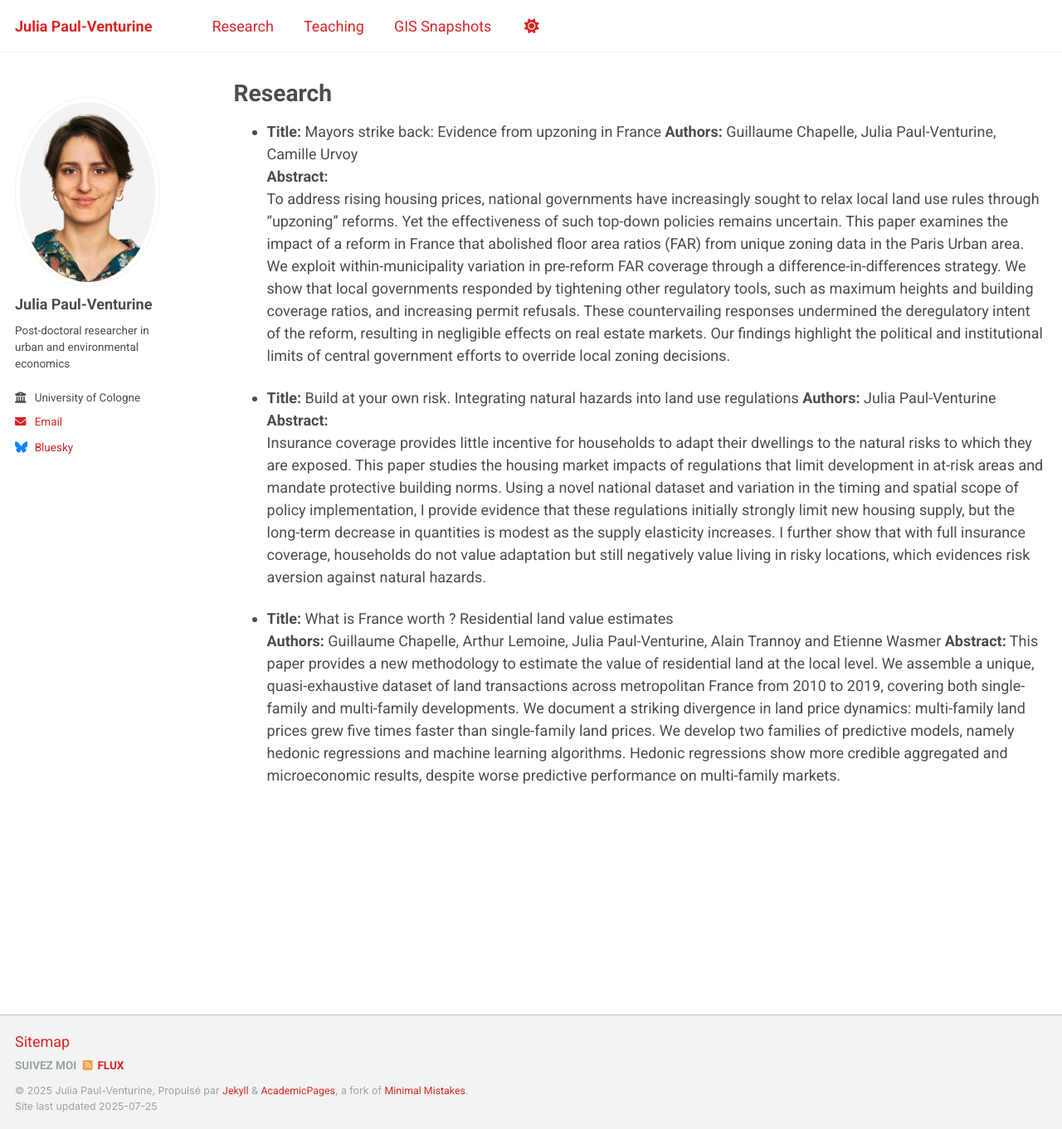
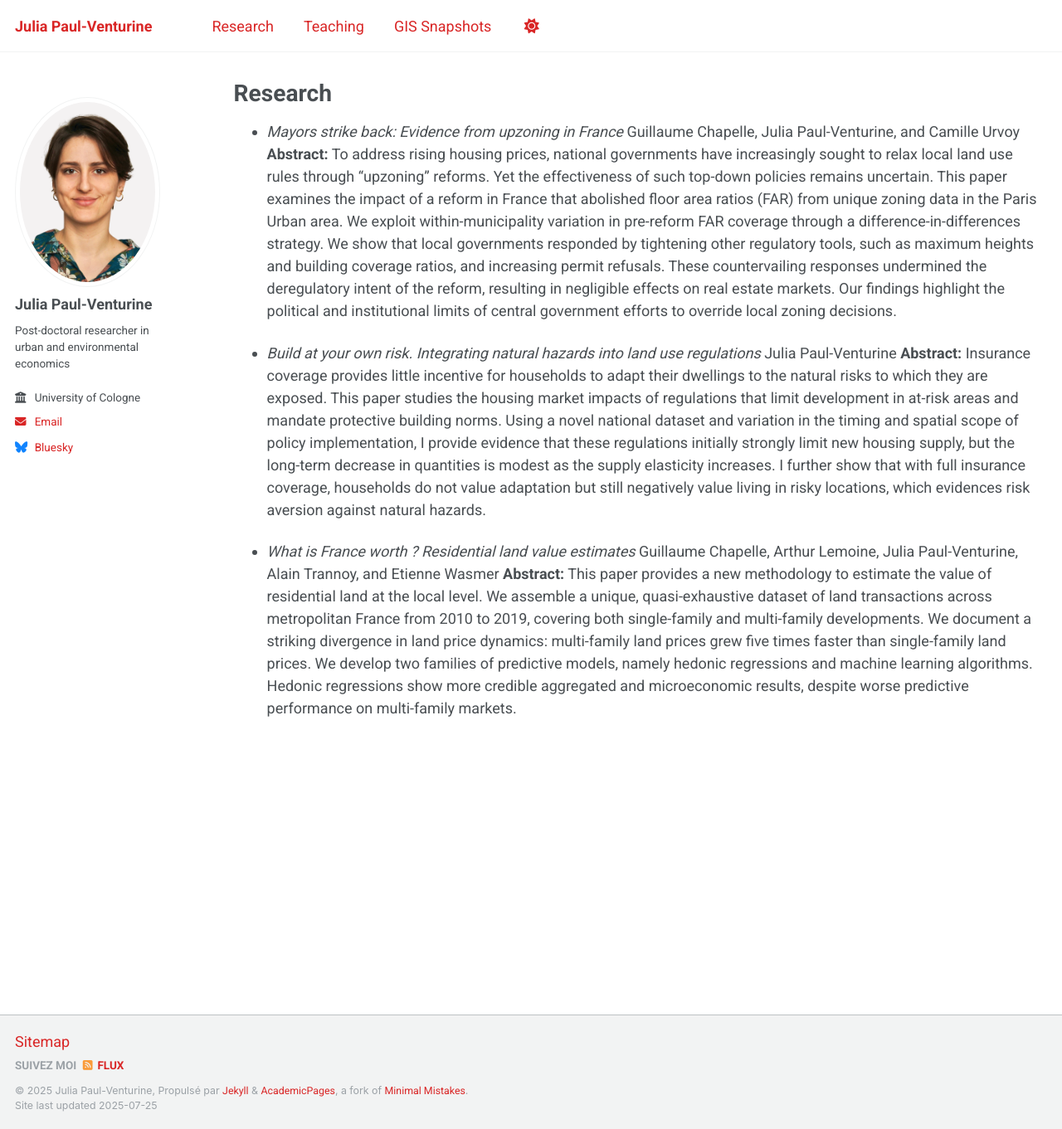
Before and after one commit to julia-paulventurine/julia-paulventurine.github.io, a Jekyll site: the page built from _pages/research.md, in a window 1280 px wide and 1361 px high. Shown: the whole window at 83% size. Built offline with Jekyll 4.4.1, drawn with Linux system fonts in a browser that asks for light colours; a script that is not in the unit is left out.

Commit message:
Update research.md

```diff
--- a/_pages/research.md
+++ b/_pages/research.md
@@ -5,17 +5,14 @@
 collection: publications
 ---
 
-- **Title:** Mayors strike back: Evidence from upzoning in France
-  **Authors:** Guillaume Chapelle, Julia Paul-Venturine, Camille Urvoy
-  **Abstract:**
-  To address rising housing prices, national governments have increasingly sought to relax local land use rules through “upzoning” reforms. Yet the effectiveness of such top-down policies remains uncertain. This paper examines the impact of a reform in France that abolished floor area ratios (FAR) from unique zoning data in the Paris Urban area. We exploit within-municipality variation in pre-reform FAR coverage through a difference-in-differences strategy. We show that local governments responded by tightening other regulatory tools, such as maximum heights and building coverage ratios, and increasing permit refusals. These countervailing responses undermined the deregulatory intent of the reform, resulting in negligible effects on real estate markets. Our findings highlight the political and institutional limits of central government efforts to override local zoning decisions.
+- *Mayors strike back: Evidence from upzoning in France*
+  Guillaume Chapelle, Julia Paul-Venturine, and Camille Urvoy
+  **Abstract:** To address rising housing prices, national governments have increasingly sought to relax local land use rules through “upzoning” reforms. Yet the effectiveness of such top-down policies remains uncertain. This paper examines the impact of a reform in France that abolished floor area ratios (FAR) from unique zoning data in the Paris Urban area. We exploit within-municipality variation in pre-reform FAR coverage through a difference-in-differences strategy. We show that local governments responded by tightening other regulatory tools, such as maximum heights and building coverage ratios, and increasing permit refusals. These countervailing responses undermined the deregulatory intent of the reform, resulting in negligible effects on real estate markets. Our findings highlight the political and institutional limits of central government efforts to override local zoning decisions.
 
-- **Title:** Build at your own risk. Integrating natural hazards into land use regulations
-  **Authors:** Julia Paul-Venturine
-  **Abstract:**
-  Insurance coverage provides little incentive for households to adapt their dwellings to the natural risks to which they are exposed. This paper studies the housing market impacts of regulations that  limit development in at-risk areas and mandate protective building norms. Using a novel national dataset and variation in the timing and spatial scope of policy implementation, I provide evidence that these regulations initially strongly limit new housing supply, but the long-term decrease in quantities is modest as the supply elasticity increases. I further show that with full insurance coverage, households do not value adaptation but still negatively value living in risky locations, which evidences risk aversion against natural hazards.
+- *Build at your own risk. Integrating natural hazards into land use regulations*
+  Julia Paul-Venturine
+  **Abstract:**  Insurance coverage provides little incentive for households to adapt their dwellings to the natural risks to which they are exposed. This paper studies the housing market impacts of regulations that  limit development in at-risk areas and mandate protective building norms. Using a novel national dataset and variation in the timing and spatial scope of policy implementation, I provide evidence that these regulations initially strongly limit new housing supply, but the long-term decrease in quantities is modest as the supply elasticity increases. I further show that with full insurance coverage, households do not value adaptation but still negatively value living in risky locations, which evidences risk aversion against natural hazards.
 
-- **Title:** What is France worth ? Residential land value estimates
-  **Authors:** Guillaume Chapelle, Arthur Lemoine, Julia Paul-Venturine, Alain Trannoy and Etienne Wasmer
-  **Abstract:**
-  This paper provides a new methodology to estimate the value of residential land at the local level. We assemble a unique, quasi-exhaustive dataset of land transactions across metropolitan France from 2010 to 2019, covering both single-family and multi-family developments. We document a striking divergence in land price dynamics: multi-family land prices grew five times faster than single-family land prices. We develop two families of predictive models, namely hedonic regressions and machine learning algorithms. Hedonic regressions show more credible aggregated and microeconomic results, despite worse predictive performance on multi-family markets.
+- *What is France worth ? Residential land value estimates*
+  Guillaume Chapelle, Arthur Lemoine, Julia Paul-Venturine, Alain Trannoy, and Etienne Wasmer
+  **Abstract:** This paper provides a new methodology to estimate the value of residential land at the local level. We assemble a unique, quasi-exhaustive dataset of land transactions across metropolitan France from 2010 to 2019, covering both single-family and multi-family developments. We document a striking divergence in land price dynamics: multi-family land prices grew five times faster than single-family land prices. We develop two families of predictive models, namely hedonic regressions and machine learning algorithms. Hedonic regressions show more credible aggregated and microeconomic results, despite worse predictive performance on multi-family markets.
```
